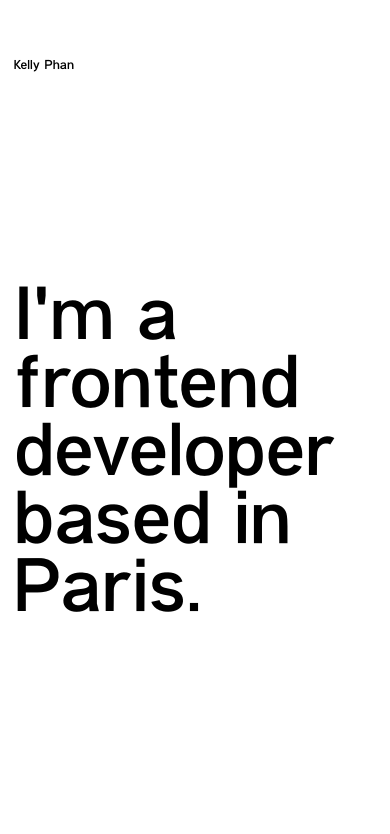
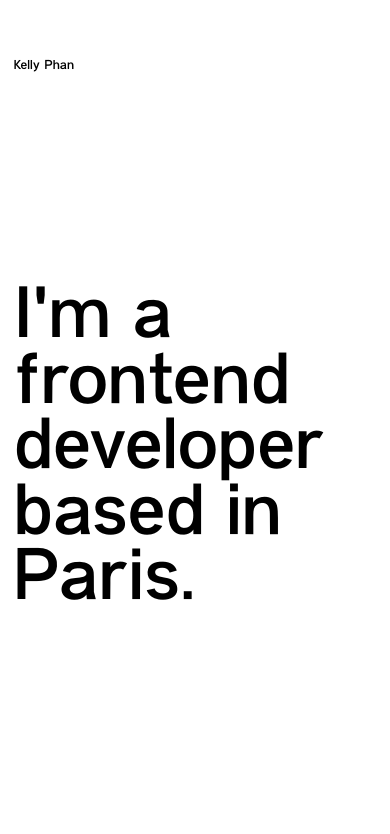
Before and after one commit to keellyp/kellyphan-website, a Nuxt app: page / in a window 390 px wide. Shown: the top 834 px of the page. Built offline with nearby package versions, Linux system fonts and the light colour scheme.

Commit message:
🐛 fix

```diff
--- a/components/SectionTitle.vue
+++ b/components/SectionTitle.vue
@@ -44,9 +44,12 @@ export default {
   font-size: 6.28em;
   font-weight: 600;
   line-height: 0.9;
+  @media only screen and (min-width: 351px) and (max-width: 779px) {
+    font-size: 5.6em;
+  }
 
-  @media only screen and (max-width: $s) {
-    font-size: 5.8em;
+  @media screen and (min-width: 300px) and (max-width: 350px) {
+    font-size: 4.8em;
   }
 }
 </style>
--- a/nuxt.config.js
+++ b/nuxt.config.js
@@ -7,7 +7,11 @@ module.exports = {
     title: 'Kelly Phan - Portfolio',
     meta: [
       { charset: 'utf-8' },
-      { name: 'viewport', content: 'width=device-width, initial-scale=1' },
+      {
+        name: 'viewport',
+        content:
+          'width=device-width, initial-scale=1, maximum-scale=1.0, user-scalable=0',
+      },
       {
         hid: 'description',
         name: 'description',
```
